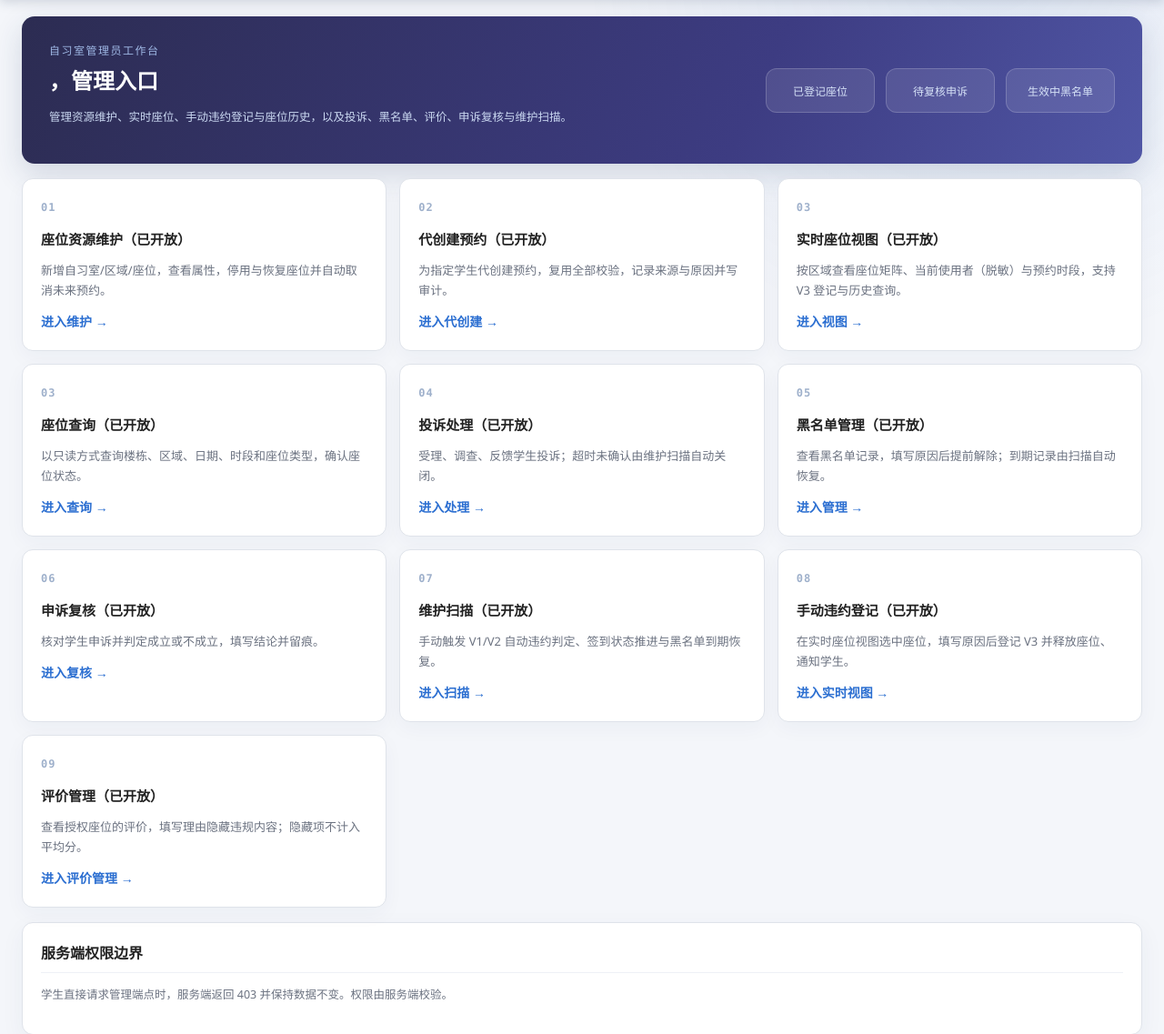
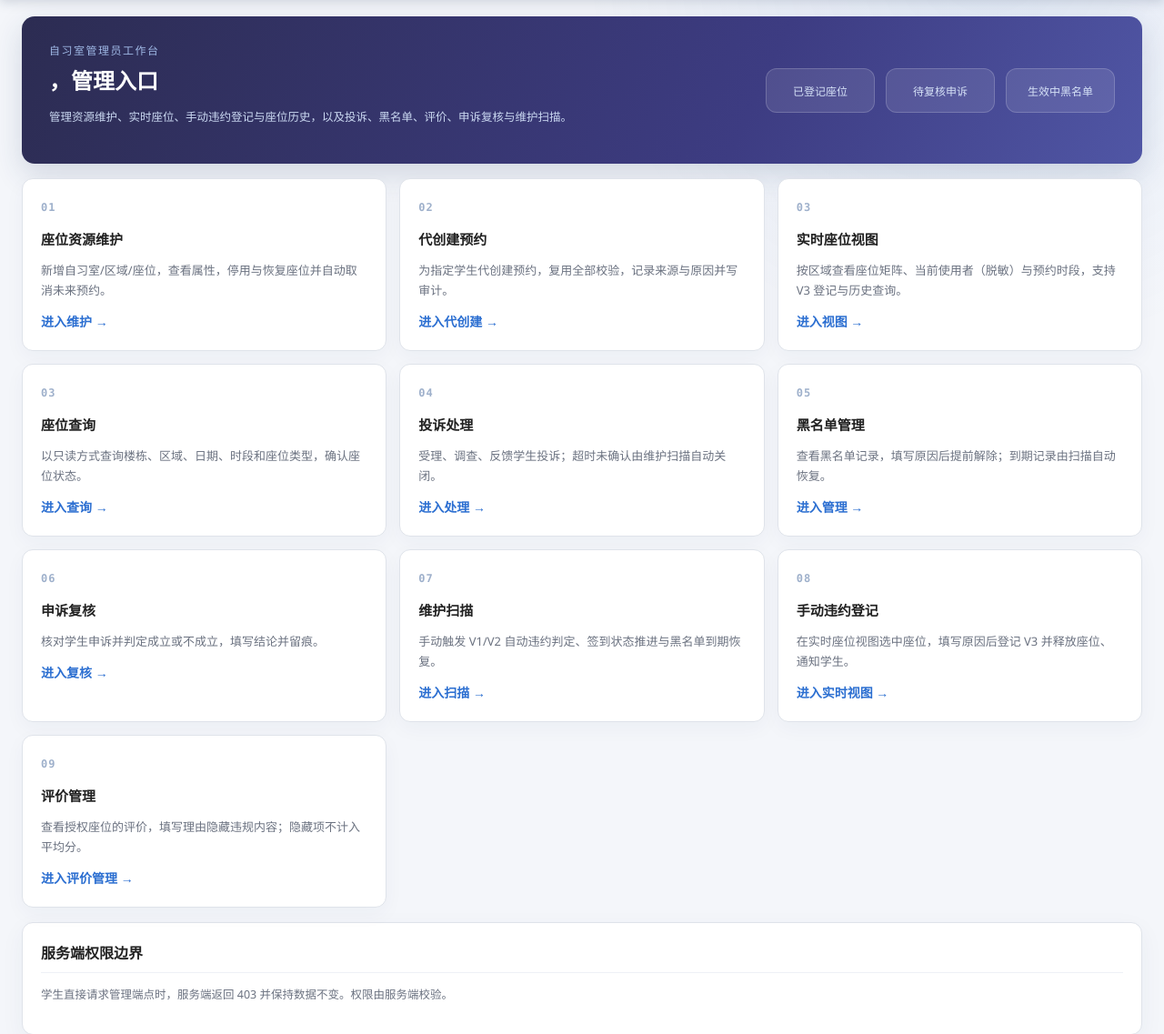
Before and after one commit to TTTough/xiangmu1, a Python web app: template src/templates/admin_home.html in a window 1280 px wide. Shown: the part 53-1190 px from the top of the page at 91% size. Run offline with Jinja, Linux system fonts and the light colour scheme; the template is opened without the code that fills it, so the values that code supplies are empty.

Commit message:
ui: 去掉卡片标题的「已开放」标记，移除学号输入框示例占位

```diff
--- a/src/templates/admin_home.html
+++ b/src/templates/admin_home.html
@@ -17,61 +17,61 @@
 <div class="grid-3" data-admin-menu>
   <a class="action-card" href="{{ url_for('admin_resources_page') }}">
     <span class="card-no">01</span>
-    <h3>座位资源维护（已开放）</h3>
+    <h3>座位资源维护</h3>
     <p>新增自习室/区域/座位，查看属性，停用与恢复座位并自动取消未来预约。</p>
     <span class="card-link">进入维护 →</span>
   </a>
   <a class="action-card" href="{{ url_for('admin_proxy_reservation_page') }}">
     <span class="card-no">02</span>
-    <h3>代创建预约（已开放）</h3>
+    <h3>代创建预约</h3>
     <p>为指定学生代创建预约，复用全部校验，记录来源与原因并写审计。</p>
     <span class="card-link">进入代创建 →</span>
   </a>
   <a class="action-card" href="{{ url_for('admin_realtime_page') }}">
     <span class="card-no">03</span>
-    <h3>实时座位视图（已开放）</h3>
+    <h3>实时座位视图</h3>
     <p>按区域查看座位矩阵、当前使用者（脱敏）与预约时段，支持 V3 登记与历史查询。</p>
     <span class="card-link">进入视图 →</span>
   </a>
   <a class="action-card" href="{{ url_for('seats_page') }}">
     <span class="card-no">03</span>
-    <h3>座位查询（已开放）</h3>
+    <h3>座位查询</h3>
     <p>以只读方式查询楼栋、区域、日期、时段和座位类型，确认座位状态。</p>
     <span class="card-link">进入查询 →</span>
   </a>
   <a class="action-card" href="{{ url_for('admin_complaints_page') }}">
     <span class="card-no">04</span>
-    <h3>投诉处理（已开放）</h3>
+    <h3>投诉处理</h3>
     <p>受理、调查、反馈学生投诉；超时未确认由维护扫描自动关闭。</p>
     <span class="card-link">进入处理 →</span>
   </a>
   <a class="action-card" href="{{ url_for('admin_blacklists_page') }}">
     <span class="card-no">05</span>
-    <h3>黑名单管理（已开放）</h3>
+    <h3>黑名单管理</h3>
     <p>查看黑名单记录，填写原因后提前解除；到期记录由扫描自动恢复。</p>
     <span class="card-link">进入管理 →</span>
   </a>
   <a class="action-card" href="{{ url_for('admin_appeals_page') }}">
     <span class="card-no">06</span>
-    <h3>申诉复核（已开放）</h3>
+    <h3>申诉复核</h3>
     <p>核对学生申诉并判定成立或不成立，填写结论并留痕。</p>
     <span class="card-link">进入复核 →</span>
   </a>
   <a class="action-card" href="{{ url_for('admin_maintenance_page') }}">
     <span class="card-no">07</span>
-    <h3>维护扫描（已开放）</h3>
+    <h3>维护扫描</h3>
     <p>手动触发 V1/V2 自动违约判定、签到状态推进与黑名单到期恢复。</p>
     <span class="card-link">进入扫描 →</span>
   </a>
   <a class="action-card" href="{{ url_for('admin_realtime_page') }}">
     <span class="card-no">08</span>
-    <h3>手动违约登记（已开放）</h3>
+    <h3>手动违约登记</h3>
     <p>在实时座位视图选中座位，填写原因后登记 V3 并释放座位、通知学生。</p>
     <span class="card-link">进入实时视图 →</span>
   </a>
   <a class="action-card" href="{{ url_for('admin_evaluations_page') }}">
     <span class="card-no">09</span>
-    <h3>评价管理（已开放）</h3>
+    <h3>评价管理</h3>
     <p>查看授权座位的评价，填写理由隐藏违规内容；隐藏项不计入平均分。</p>
     <span class="card-link">进入评价管理 →</span>
   </a>
--- a/src/templates/admin_proxy_reservation.html
+++ b/src/templates/admin_proxy_reservation.html
@@ -11,7 +11,7 @@
   </div>
   <div id="proxy-message"></div>
   <div class="form-grid">
-    <label>学生学号<input id="p-student-no" placeholder="如 246003384"></label>
+    <label>学生学号<input id="p-student-no"></label>
     <label>自习室座位<select id="p-seat"></select></label>
     <label>预约日期<input id="p-date" type="date" value="{{ default_date }}"></label>
     <label>开始<input id="p-start" type="time" value="09:00"></label>
--- a/src/templates/sysadmin_home.html
+++ b/src/templates/sysadmin_home.html
@@ -21,7 +21,7 @@
   </a>
   <a class="action-card" href="{{ url_for('sysadmin_params_page') }}">
     <span class="card-no">02</span>
-    <h3>参数配置（已开放）</h3>
+    <h3>参数配置</h3>
     <p>编辑规则参数并校验取值范围；参数变更写入审计日志，历史业务记录不受影响。</p>
     <span class="card-link">进入配置 →</span>
   </a>
@@ -29,7 +29,7 @@
 
 <section class="panel">
   <h2>本版范围</h2>
-  <p class="note">系统已开放的业务能力如下；各角色实际可见的入口以登录后的导航为准。</p>
+  <p class="note">系统当前提供的业务能力如下；各角色实际可见的入口以登录后的导航为准。</p>
   <ul class="plain">
     <li>登录、角色隔离与账号锁定</li>
     <li>座位查询、预约、取消与跨自习室预约修改</li>
```
